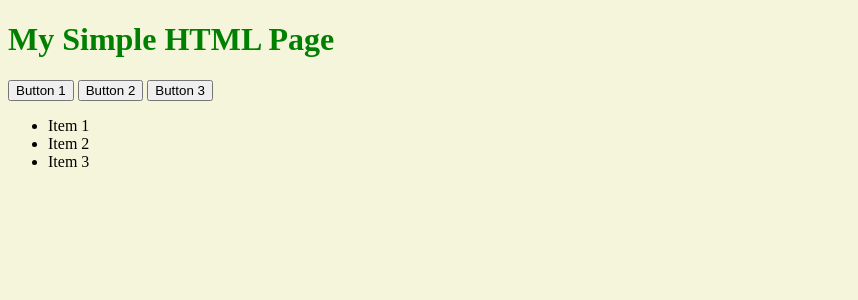
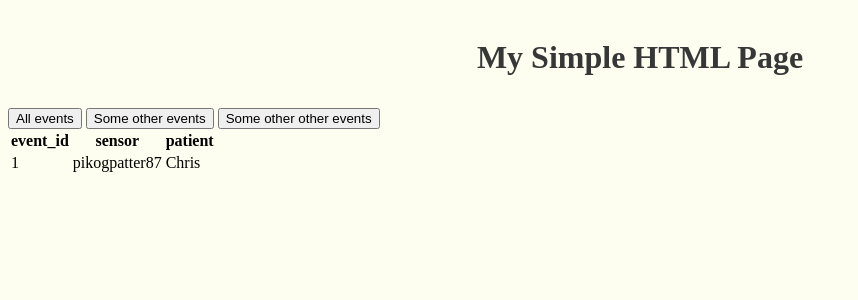
Before and after one commit to CKCordes/CEP2_GRP5, a Django app: page /index in a window 1280 px wide. Shown: the top 300 px of the page, without its empty margins (0-858 px from the left). Run offline with Django 5.2, Linux system fonts and the light colour scheme; data comes from the database, SQL or seed files in the repository; tables that the repository leaves empty hold one stand-in row (values such as "Sample post").

Commit message:
Simple html, css and js implemented

```diff
--- a/DDBserver/KitchenGuardServer/static/index.css
+++ b/DDBserver/KitchenGuardServer/static/index.css
@@ -1,6 +1,10 @@
 header {
-    color: green;
+    margin: auto;
+    padding: 10px;
+    width: 50%;
+    text-align: center;
+    color: #363737;
 }
 body {
-    background-color: #F5F5DC;
+    background-color: #fefef0;
 }
--- a/DDBserver/KitchenGuardServer/templates/index.html
+++ b/DDBserver/KitchenGuardServer/templates/index.html
@@ -12,18 +12,65 @@
         <h1>My Simple HTML Page</h1>
     </header>
 
-    <!-- Buttons within the same div -->
+    <script>
+        window.onload = function() {
+            getFromDatabase('allEvents');
+        };
+    </script>
+
     <div>
-        <button>Button 1</button>
-        <button>Button 2</button>
-        <button>Button 3</button>
+        <button onclick="getFromDatabase('allEvents')">All events</button>
+        <button onclick="getFromDatabase('someEvents')">Some other events</button>
+        <button onclick="getFromDatabase('allEvents')">Some other other events</button>
     </div>
 
-    <!-- List -->
-    <ul>
-        <li>Item 1</li>
-        <li>Item 2</li>
-        <li>Item 3</li>
-    </ul>
+    <div>
+        <table id="dataTable">
+        </table>
+    </div>
+
+    <!-- Buttons within the same div -->
+        <script>
+            function getFromDatabase(databaseURL) {
+                fetch(`/${databaseURL}`)
+                    .then(response => response.json())
+                    .then(data => {
+
+                        // gets keys from data, it will be used as table headers
+                        keys = Object.keys(data.data[0]);
+                        const tableHeaders = document.createElement('tr');
+
+                        // Creates tableheaders based on keys
+                        keys.forEach(key => {
+                            const th = document.createElement('th');
+                            th.textContent = key;
+                            tableHeaders.appendChild(th);
+                        })
+
+                        // Clear existing table rows and updates headerrow
+                        const tableBody = document.getElementById("dataTable");
+                        tableBody.innerHTML = '';
+                        tableBody.appendChild(tableHeaders);
+
+                        // Populate table rows with data
+                        // Iterates through all entries in data.
+                        data.data.forEach(item => {
+                            const row = document.createElement('tr');
+                            // Iterates through all columns in item ("event_id", "patient", and so on)
+                            for (const [key, value] of Object.entries(item)){
+                                const td = document.createElement('td');
+                                td.innerText = value;
+                                // appends tabledata to row
+                                row.appendChild(td);
+                            }
+                            // appends row to table
+                            tableBody.appendChild(row);
+                        });
+                    })
+                    // Error handling
+                    .catch(error => console.log("Error", error));
+
+            }
+        </script>
 </body>
 </html>
--- a/DDBserver/KitchenGuardServer/urls.py
+++ b/DDBserver/KitchenGuardServer/urls.py
@@ -6,5 +6,7 @@ urlpatterns = [
     path("", views.login, name="login"),
     path("index", views.index, name="index"),
     path("KitchGuardServer", views.index, name="index"),
-    path("dbupdater", views.dbupdater, name="dbupdater")
+    path("dbupdater", views.dbupdater, name="dbupdater"),
+    path("allEvents", views.allEvents, name="allEvents"),
+    path("someEvents", views.someEvents, name="someEvents"),
 ]
--- a/DDBserver/KitchenGuardServer/views.py
+++ b/DDBserver/KitchenGuardServer/views.py
@@ -1,9 +1,10 @@
 from django.shortcuts import render
-from django.http import HttpResponse
-from .models import Patient
+from django.http import HttpResponse, JsonResponse
+from .models import Patient, Sensor, Event
 from .KGscripts.update_db import updatedb
 import json
 from django.views.decorators.csrf import csrf_exempt
+
 
 from django.shortcuts import render, redirect
 from django.contrib.auth.forms import AuthenticationForm
@@ -40,3 +41,28 @@ def dbupdater(request):
         return HttpResponse("POST success")
     except:
         return HttpResponse("Her skal du POST")
+
+def allEvents(request):
+    try:
+        data = Event.objects.all()
+
+        serialized_data = [{'event_id': item.event_id,
+                            'sensor': item.sensor.sensor_id,
+                            'patient': item.patient.patient_id} for item in data]
+        return JsonResponse({'data': serialized_data})
+
+    except:
+        return HttpResponse("SOMETHING'S BAD")
+
+def someEvents(request):
+    try:
+        data = Event.objects.all()
+
+        serialized_data = [{'event_id': item.event_id,
+                            'sensor': item.sensor.sensor_id,
+                            'patient': item.patient.patient_id,
+                            'event_type': item.event_type} for item in data]
+        return JsonResponse({'data': serialized_data})
+
+    except:
+        return HttpResponse("SOMETHING'S BAD")
```
